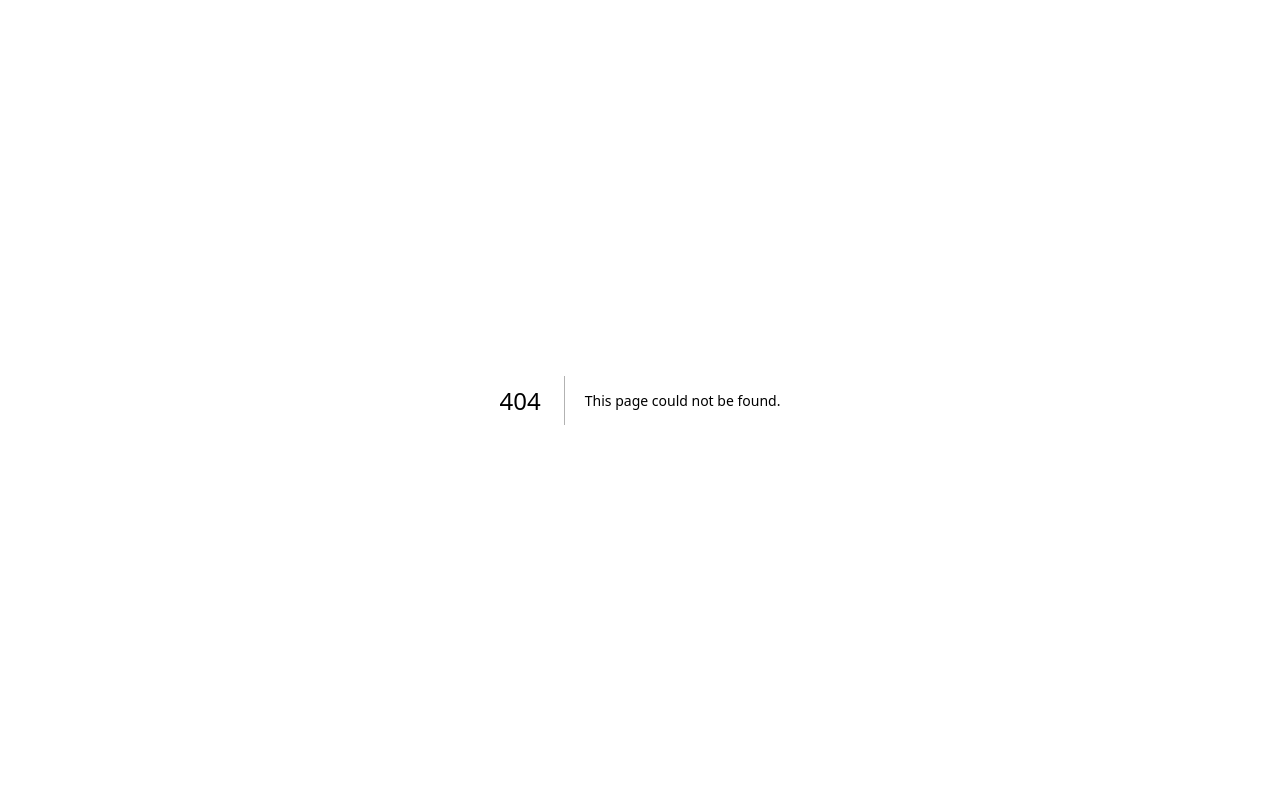
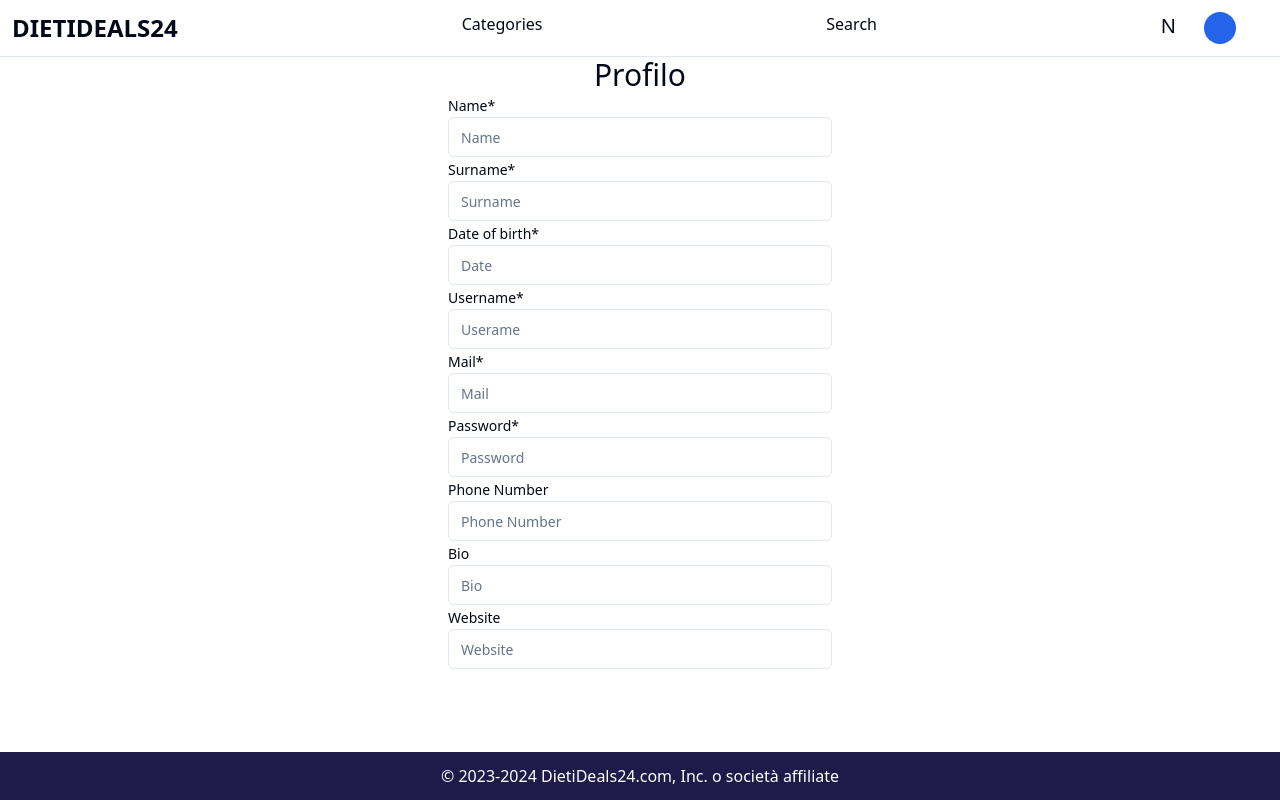
Before and after one commit to Graffioh/dietideals24ucm, a Next.js app: page /private-profile in a window 1280 px wide. Before the commit this address had no page. Built offline with nearby package versions, Linux system fonts and the light colour scheme.

Commit message:
Modify userAuthForm, Add private profile, Improve insert auction general

```diff
--- a/app/(auction)/insert-auction/page.js
+++ b/app/(auction)/insert-auction/page.js
@@ -1,8 +1,12 @@
+import { Button } from "@/components/ui/button";
+import { Input } from "@/components/ui/input";
+import { Label } from "@/components/ui/label";
+
 export default function InsertAuctionPage() {
   return (
     <>
-      <div className="flex">
-        <div className="m-4 grid grid-cols-2 gap-2 w-96 max-w-screen h-96 max-h-screen">
+      <div className="flex mt-12">
+        <div className="m-6 grid grid-cols-2 gap-2 w-96 max-w-screen h-96 max-h-screen">
           <button className="mt-2 bg-indigo-950 text-white rounded p-3">
             1
           </button>
@@ -14,12 +18,22 @@ export default function InsertAuctionPage() {
           </button>
         </div>
 
-        <div className="m-4 grid gap-3">
-            <input className="border-2 border-black"></input>
-            <input className="border-2 border-black"></input>
-            <div className="border-2 border-blue-500">Combobox1</div>
-            <div className="border-2 border-blue-500">Combobox2</div>
-            <div className="border-2 border-blue-500">Combobox3</div>
+        <div className="mt-8 flex flex-col space-y-6">
+          <div>
+            <Label>Title*</Label>
+            <Input type="text" placeholder="Title" className=""></Input>
+          </div>
+
+          <div>
+            <Label>Description*</Label>
+            <Input type="text" placeholder="Description" className=""></Input>
+          </div>
+
+          <div className="border-2 border-blue-500">Combobox1</div>
+          <div className="border-2 border-blue-500">Combobox2</div>
+          <div className="border-2 border-blue-500">Combobox3</div>
+
+          <Button className="">Create Auction</Button>
         </div>
       </div>
     </>
--- a/app/(home)/page.js
+++ b/app/(home)/page.js
@@ -15,6 +15,10 @@ export default function Home() {
         <Link href="/insert-auction" className="italic">
           Go to insert auction (general)→
         </Link>
+
+        <Link href="/private-profile" className="italic">
+          Go to private profile →
+        </Link>
       </div>
 
       <div className="flex justify-center font-extrabold text-2xl">
--- /dev/null
+++ b/app/(profile)/private-profile/layout.js
@@ -0,0 +1,21 @@
+import { Inter } from "next/font/google";
+import "../../globals.css";
+import Header from "../../components/header.js";
+import Footer from "../../components/footer.js";
+
+const inter = Inter({ subsets: ["latin"] });
+
+export const metadata = {
+  title: "Private Profile",
+  description: "private profile page for DietiDeals24UCM",
+};
+
+export default function PrivateProfileLayout({ children}) {
+  return (
+    <div className="relative flex min-h-screen flex-col">
+      <Header headerType={"headerLoggedFull"} />
+  <main className="flex-1">{children}</main>
+      <Footer />
+    </div>
+  );
+}
--- /dev/null
+++ b/app/(profile)/private-profile/page.js
@@ -0,0 +1,68 @@
+"use client"
+
+import { Input } from "@/components/ui/input"
+import { Label } from "@/components/ui/label"
+
+export default function ProfilePage() {
+  return (
+    <>
+    <div className="flex flex-col items-center h-auto">
+      <div className="text-3xl">
+        Profilo
+      </div>
+{/*
+        <Input className="w-auto h-8 mb-6 mt-3 flex justify-center w64 max-w-min border-2 border-black"></Input>
+        <Input className="w-auto h-8 mb-6 mt-3 flex justify-center w64 max-w-min border-2 border-black"></Input>
+        <Input className="w-auto h-8 mb-6 mt-3 flex justify-center w64 max-w-min border-2 border-black"></Input>
+        <Input className="w-auto h-8 mb-6 mt-3 flex justify-center w64 max-w-min border-2 border-black"></Input>
+        <Input className="w-auto h-8 mb-6 mt-3 flex justify-center w64 max-w-min border-2 border-black"></Input>
+        <Input className="w-auto h-8 mb-6 mt-3 flex justify-center w64 max-w-min border-2 border-black"></Input>
+        <Input className="w-auto h-8 mb-6 mt-3 flex justify-center w64 max-w-min border-2 border-black"></Input>
+        <Input className="w-auto h-8 mb-6 mt-3 flex justify-center w64 max-w-min border-2 border-black"></Input>
+        <Input className="w-auto h-8 mb-6 mt-3 flex justify-center w64 max-w-min border-2 border-black"></Input> */}
+
+      <div className="w-full max-w-sm items-center gap-4">
+
+        <Label>Name*</Label>
+        <Input type="name" id="name" placeholder="Name"/>
+
+        <Label>Surname*</Label>
+        <Input type="surname" id="surname" placeholder="Surname"/>
+
+        <Label>Date of birth*</Label>
+        <Input type="dateofbirth" id="dateofbirth" placeholder="Date"/>
+
+        <Label>Username*</Label>
+        <Input type="username" id="username" placeholder="Userame"/>
+
+        <Label>Mail*</Label>
+        <Input type="mail" id="mail" placeholder="Mail" />
+
+        <Label>Password*</Label>
+        <Input type="password" id="password" placeholder="Password" />
+
+        <Label>Phone Number</Label>
+        <Input type="phoneNumber" id="phoneNumber" placeholder="Phone Number"/>
+
+        <Label>Bio</Label>
+        <Input type="bio" id="bio" placeholder="Bio"/>
+
+        <Label>Website</Label>
+        <Input type="website" id="website" placeholder="Website"/>
+
+       </div>
+
+        {/* <div className="flex">
+          <div className="mx-2">
+            <button className="border-2 border-black">Cancel</button>
+          </div>
+          <div className="mx-2">
+            <button className="border-2 border-black">Save</button>
+          </div>
+        </div> */}
+
+  </div>
+
+    </>
+  );
+}
--- a/app/components/userAuthForm.js
+++ b/app/components/userAuthForm.js
@@ -1,10 +1,12 @@
 "use client";
 
 import * as React from "react";
+import githubIcon from '../../images/github-logo.svg'
+import googleIcon from '../../images/google-logo.svg'
+import facebookIcon from '../../images/facebook-logo.svg'
 
+import Image from 'next/image';
 import { cn } from "@/lib/utils";
-// import { Icons } from "@/components/icons"
-// import Image from 'next/image'
 import { Button } from "@/components/ui/button";
 import { Input } from "@/components/ui/input";
 import { Label } from "@/components/ui/label";
@@ -52,9 +54,6 @@ export function UserAuthForm({ className, ...props }) {
             />
           </div>
           <Button disabled={isLoading}>
-            {/* {isLoading && (
-              <Icons.spinner className="mr-2 h-4 w-4 animate-spin" />
-            )} */}
             Log In
           </Button>
         </div>
@@ -70,28 +69,36 @@ export function UserAuthForm({ className, ...props }) {
         </div>
       </div>
       <Button variant="outline" type="button" disabled={isLoading}>
-        {/* {isLoading ? (
-          <Icons.spinner className="mr-2 h-4 w-4 animate-spin" />
-        ) : (
-          <Icons.gitHub className="mr-2 h-4 w-4" />
-        )}{" "} */}
+        <Image
+        src={githubIcon}
+        alt="My SVG"
+        width={23}
+        height={23}
+        className="mr-2"
+      />
         Github
       </Button>
       <Button variant="outline" type="button" disabled={isLoading}>
-        {/* {isLoading ? (
-          <Icons.spinner className="mr-2 h-4 w-4 animate-spin" />
-        ) : (
-          <Icons.gitHub className="mr-2 h-4 w-4" />
-        )}{" "} */}
+        <Image
+        src={googleIcon}
+        alt="My SVG"
+        width={21}
+        height={21}
+        className="mr-2"
+      />
         Google
       </Button>
       <Button variant="outline" type="button" disabled={isLoading}>
-        {/* {isLoading ? (
-          <Icons.spinner className="mr-2 h-4 w-4 animate-spin" />
-        ) : (
-          <Icons.gitHub className="mr-2 h-4 w-4" />
-        )}{" "} */}
+        <div className="flex ml-3">
+        <Image
+        src={facebookIcon}
+        alt="My SVG"
+        width={23}
+        height={23}
+        className="mr-2"
+      />
         Facebook
+        </div>
       </Button>
     </div>
   );
```
